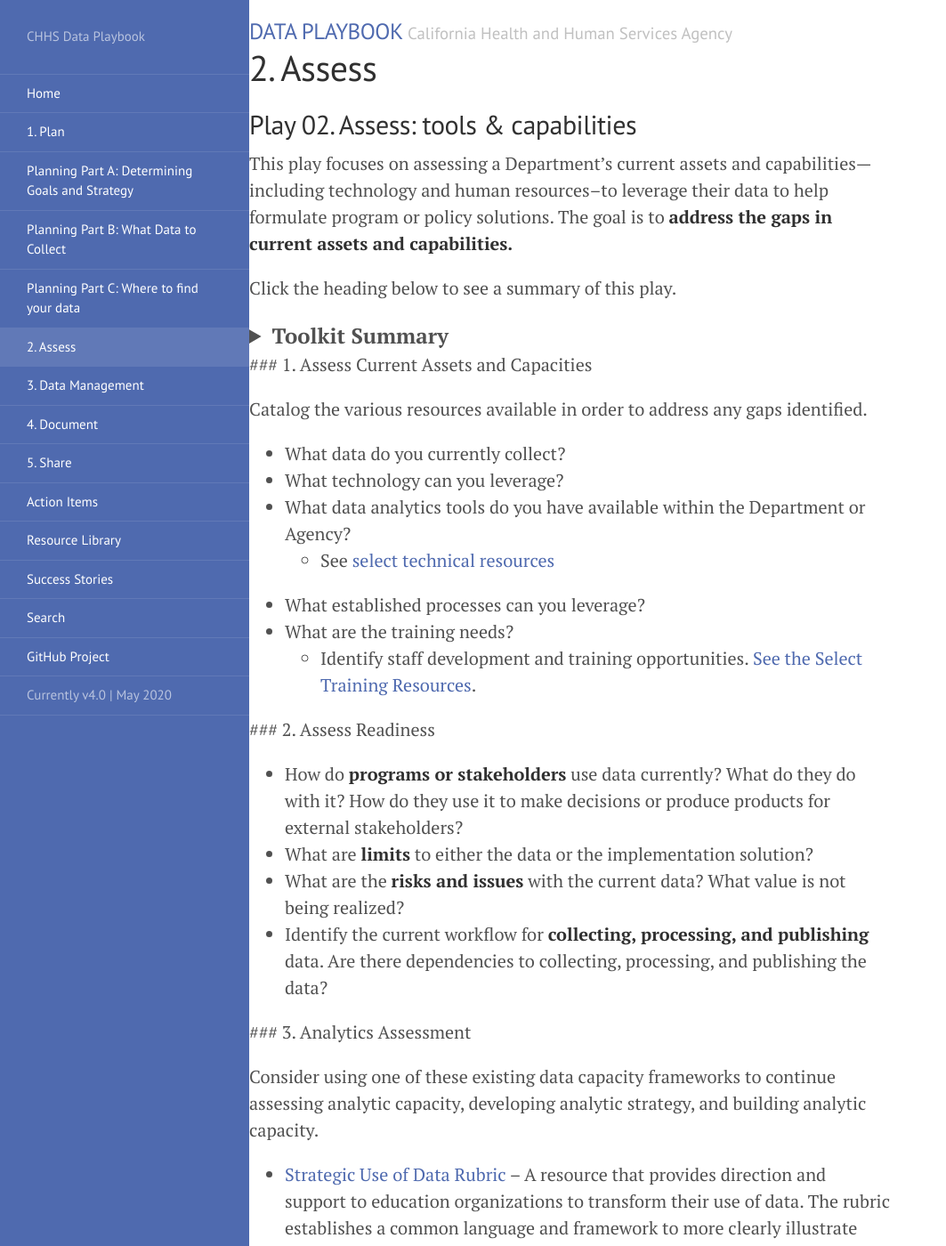
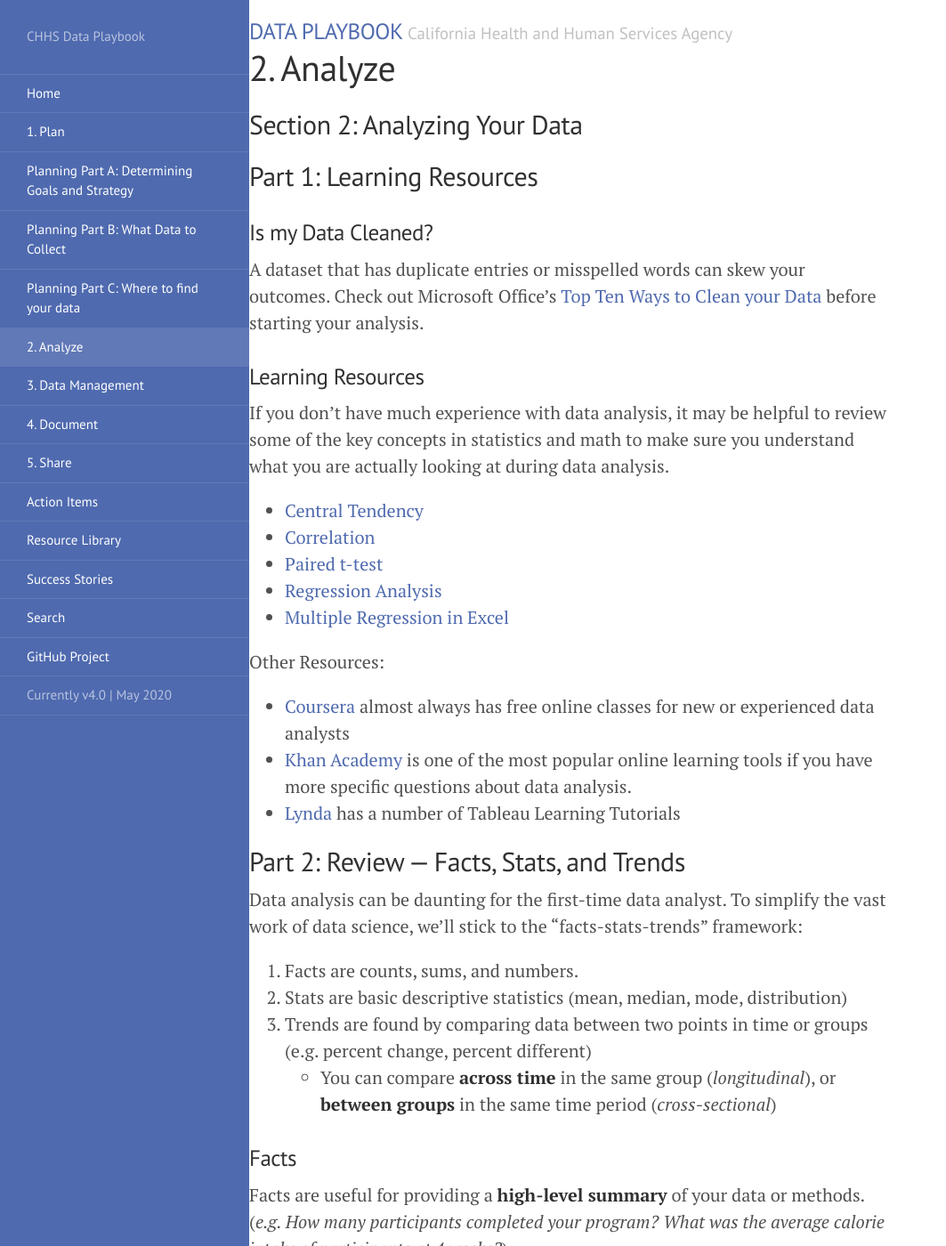
Before and after one commit to chhsdata/dataplaybook, a Jekyll site: the page built from 2_assess.md, in a window 1280 px wide and 1400 px high. Shown: the whole window at 89% size, without its empty margins (0-1063 px from the left). Built offline with Jekyll 4.4.1, drawn with Linux system fonts in a browser that asks for light colours; Markdown is read by kramdown in place of the engine named in the settings; some of the changed text lies outside the part shown.

Commit message:
play 2 Update

```diff
--- a/2_assess.md
+++ b/2_assess.md
@@ -1,81 +1,68 @@
 ---
 layout: page
-title: 2. Assess
+title: 2. Analyze
 permalink: /assess/
 ---
-## Play 02. Assess: tools & capabilities
+## Section 2: Analyzing Your Data
 
-This play focuses on assessing a Department’s current assets and capabilities—including technology and human resources–to leverage their data to help formulate program or policy solutions. The goal is to **address the gaps in current assets and capabilities.**
+## Part 1: Learning Resources
 
-Click the heading below to see a summary of this play.
-<details>
-  <summary style="font-size:18pt; font-weight: bold;">Toolkit Summary</summary>
+### Is my Data Cleaned?
 
-* Assess Current Assets and Capacities
-* Assess departmental readiness for analytics
-* Data Capacity Frameworks
-    * [Strategic Use of Data Rubric](https://sdp.cepr.harvard.edu/strategic-use-data-rubric/)
-    * [CA Public Health data rubric](https://github.com/chhsdata/dataplaybook/raw/gh-pages/documents/Public-Health-Strategic-Use-of-Data-Rubric-09-04-18.docx).
-    * [Analytics Capability Roadmap for Human Service Agencies]({{ site.baseurl }}/documents/APHSA-Analytic-Capability-Roadmap-1-0-for-Human-Services-Agencies.pdf)
-    * [Roadmap to Capacity Building in Analytics]({{ site.baseurl }}/documents/APHSA-Roadmap-to-Capacity-Building-in-Analytics-White-Paper.pdf)
-* Analytics Capacity Building
-      * [Strategies for Collecting Data, Analyzing Data, and Reporting the Results](http://www.calhr.ca.gov/Training/Pages/course-description.aspx?class=Strategies%20for%20Collecting%20Data,%20Analyzing%20Data,%20and%20Reporting%20the%20Results)
-    * [How to Lead with Data](http://www.calhr.ca.gov/Training/Pages/course-description.aspx?class=How%20to%20Lead%20with%20Data)
-    * [Communicating with Data](http://www.calhr.ca.gov/Training/Pages/course-description.aspx?class=Communicating%20with%20Data)
-    * Microsoft Excel –
-      * [Excel Level 1](http://www.calhr.ca.gov/Training/Pages/course-description.aspx?class=Excel%20Level%201)
-      * [Excel Level 2](http://www.calhr.ca.gov/Training/Pages/course-description.aspx?class=Excel%20Level%202) **·** [Pivot Tables, Charts, and Filters](http://www.calhr.ca.gov/Training/Pages/course-description.aspx?class=Excel%20Level%202%20(Pivot%20Tables,%20Charts%20and%20Filters)) **·** <a href="http://www.calhr.ca.gov/Training/Pages/course-description.aspx?class=Excel%20Level%202%20(Formulas)" target="_blank">Formulas</a>
-      * [Excel Level 3](http://www.calhr.ca.gov/Training/Pages/course-description.aspx?class=Excel%20Level%203)
-    * Tableau Business Intelligence and Analytics –
-      * [Tableau Desktop and Web Authoring Help](https://onlinehelp.tableau.com/current/pro/desktop/en-us/default.htm).
-      * [Tableau Essentials Training](https://www.lynda.com/Tableau-tutorials/Tableau-9-Essential-Training/386886-2.html).
-      * [Data Visualization and Communication with Tableau](https://www.coursera.org/learn/analytics-tableau/).
+A dataset that has duplicate entries or misspelled words can skew your outcomes. Check out Microsoft Office’s [Top Ten Ways to Clean your Data](https://support.office.com/en-us/article/Top-ten-ways-to-clean-your-data-2844b620-677c-47a7-ac3e-c2e157d1db19) before starting your analysis.
 
+### Learning Resources
 
-</details>
+If you don’t have much experience with data analysis, it may be helpful to review some of the key concepts in statistics and math to make sure you understand what you are actually looking at during data analysis.
+  * [Central Tendency](https://statistics.laerd.com/statistical-guides/measures-central-tendency-mean-mode-median.php)
+  * [Correlation](https://www.excelfunctions.net/excel-correl-function.html)
+  * [Paired t-test](www.real-statistics.com/students-t-distribution/paired-sample-t-test/)
+  * [Regression Analysis](https://www.qimacros.com/hypothesis-testing/regression/)
+  * [Multiple Regression in Excel](https://www.businessinsider.com/understand-excel-multiple-regression-2014-10)
 
-  ### 1. Assess Current Assets and Capacities
+Other Resources:
+  * [Coursera](https://www.coursera.org/courses?query=beginner data analysis) almost always has free online classes for new or experienced  data analysts
+  * [Khan Academy](https://www.khanacademy.org/computing/ap-computer-science-principles/data-analysis-101) is one of the most popular online learning tools if you have more  specific questions about data analysis.
+  * [Lynda](https://www.lynda.com/Tableau-tutorials/Tableau-9-Essential-Training/386886-2.html) has a number of Tableau Learning Tutorials
 
-Catalog the various resources available in order to address any gaps identified.
+## Part 2: Review — Facts, Stats, and Trends
 
-  * What data do you currently collect?
-  * What technology can you leverage?
-  * What data analytics tools do you have available within the Department or Agency?
-    * See [select technical resources](https://chhsdata.github.io/dataplaybook/resource_library/#technicalresources)
-  * What established processes can you leverage?
-  * What are the training needs?
-    * Identify staff development and training opportunities. [See the Select Training Resources](https://chhsdata.github.io/dataplaybook/resource_library/#trainingresources).
+Data analysis can be daunting for the first-time data analyst. To simplify the vast work of  data science, we’ll stick to the “facts-stats-trends” framework:
+1. Facts are counts, sums, and numbers.
+2. Stats are basic descriptive statistics  (mean, median, mode, distribution)
+3. Trends are found by comparing data between two points in time or groups (e.g. percent change, percent different)
+    * You can compare **across time** in the same group (*longitudinal*), or **between groups** in the same time period (*cross-sectional*)
 
- ### 2. Assess Readiness
+### Facts
 
-  * How do **programs or stakeholders** use data currently? What do they do with it? How do they use it to make decisions or produce products for external stakeholders?
-  * What are **limits** to either the data or the implementation solution?
-  * What are the **risks and issues** with the current data? What value is not being realized?
-  * Identify the current workflow for **collecting, processing, and publishing** data. Are there dependencies to collecting, processing, and publishing the data?
+Facts are useful for providing a **high-level summary** of your data or methods. (*e.g. How many participants completed your program?  What was the average calorie intake of participants  at 4 weeks?*)
 
- ### 3. Analytics Assessment
+  * Facts can **contextualize** your data as percentages, fractions, or rates (*e.g. 100 participants  completed the program out of  150 = 67% completion rate*)
+  * If you ever had benchmark measurements or metrics to set a baseline for your data, you can  compare facts with those to assess **whether some intervention was successful.** (*E.g. Only 80/150 participants  completed the program prior to our change in outreach. Thus, we increased completion by nearly 14% through this project.*)
 
-Consider using one of these existing data capacity frameworks to continue assessing analytic capacity, developing analytic strategy, and building analytic capacity.
+### Stats
 
-  * [Strategic Use of Data Rubric](https://sdp.cepr.harvard.edu/strategic-use-data-rubric/) – A resource that provides direction and support to education organizations to transform their use of data. The rubric establishes a common language and framework to more clearly illustrate what effective data use at the system-level looks like.
-    * The California Department of Public Health has adapted the data rubric to their needs. [Download the Public Health data rubric here](https://github.com/chhsdata/dataplaybook/raw/gh-pages/documents/Public-Health-Strategic-Use-of-Data-Rubric-09-04-18.docx).
+Gathering meaningful statistics about your data is essential to gaining a deeper understanding into the impacts it had on your users. Even basic statistical transformations can reveal surprising patterns in your data.
 
-  * [Analytics Capability Roadmap for Human Service Agencies]({{ site.baseurl }}/documents/APHSA-Analytic-Capability-Roadmap-1-0-for-Human-Services-Agencies.pdf) – Helps assess current analytic capability and developing an analytic strategy to help meet their organizational objectives and measure outcomes across programs.
+  * Simply put, stats present high-level summaries and suggest implications of your data
+  * Often the basis of simple charts and tables
+  * **Central Tendency** is one simple but powerful statistical measure
+    * Mean, median, and mode are all measures of central tendency — that is, how each data  point relates to the average
+    * Excel can [calculate](https://access-excel.tips/excel-central-tendency-mean-mode-median/) this for you
+  * It can be useful to **compare the central tendency of different populations** in your study  (*Example: did individuals who completed your program experience fewer days of unemployment on average than those who did not complete the program?*)
+  * **The Distribution** of your dataset — or how each data point relates to the set as a whole — can tell you a lot about your data through **visualizations** or **graphs**
+    * You can easily mistake a skewed dataset for a positive/negative outcome if you only rely on central tendency  (*e.g. out of 100 participants who completed the program, one reported 300 days of unemployment compared to an average of 14-20 days for the remaining 99. Since the 50  who did not complete the program experienced an average of 20-30 days of unemployment, __you underestimated the effectiveness of your program__ due to the presence of this outlier.*)
 
-  * [Roadmap to Capacity Building in Analytics]({{ site.baseurl }}/documents/APHSA-Roadmap-to-Capacity-Building-in-Analytics-White-Paper.pdf) – Provides information on (1) analytical capabilities required for successful analytical efforts, (2) skillsets as well as governance structures and change management processes for such efforts, and (3) practical examples of existing solutions across public and private health and human service sectors.
-  * Select Training Resources for Building Analytic Capacity:
-    * [Strategies for Collecting Data, Analyzing Data, and Reporting the Results](http://www.calhr.ca.gov/Training/Pages/course-description.aspx?class=Strategies%20for%20Collecting%20Data,%20Analyzing%20Data,%20and%20Reporting%20the%20Results) – collecting data, analyzing data, and reporting the results.
-    * [How to Lead with Data](http://www.calhr.ca.gov/Training/Pages/course-description.aspx?class=How%20to%20Lead%20with%20Data) – advancing strategic priorities, optimizing operations, and building trust with customers.
-    * [Communicating with Data](http://www.calhr.ca.gov/Training/Pages/course-description.aspx?class=Communicating%20with%20Data) – concepts, conventions, and mechanics behind the effective use of tables, charts, and graphs.
-    * Microsoft Excel –
-      * [Excel Level 1](http://www.calhr.ca.gov/Training/Pages/course-description.aspx?class=Excel%20Level%201)
-      * [Excel Level 2](http://www.calhr.ca.gov/Training/Pages/course-description.aspx?class=Excel%20Level%202) **·** [Pivot Tables, Charts, and Filters](http://www.calhr.ca.gov/Training/Pages/course-description.aspx?class=Excel%20Level%202%20(Pivot%20Tables,%20Charts%20and%20Filters)) **·** <a href="http://www.calhr.ca.gov/Training/Pages/course-description.aspx?class=Excel%20Level%202%20(Formulas)" target="_blank">Formulas</a>
-      * [Excel Level 3](http://www.calhr.ca.gov/Training/Pages/course-description.aspx?class=Excel%20Level%203)
-    * Tableau Business Intelligence and Analytics –
-      * [Tableau Desktop and Web Authoring Help](https://onlinehelp.tableau.com/current/pro/desktop/en-us/default.htm).
-      * [Tableau Essentials Training](https://www.lynda.com/Tableau-tutorials/Tableau-9-Essential-Training/386886-2.html).
-      * [Data Visualization and Communication with Tableau](https://www.coursera.org/learn/analytics-tableau/).
+### Trends
 
+Trends are what result when you combine your **facts** with your **stats** — they reveal broader patterns that describe your program’s impact and answer your guiding questions.
+
+Some examples trends and how to find them:
+  * Compare the average rate of completion of your project over time (How many participants  completed your program on average at three different timepoints?)
+  * How did the percent of people who reported high satisfaction with the program change over time? (Was the percentage higher in at one time? Why?)
+  * Was one group more likely to experience unemployment one year after completion than another?
+
+>**Note**: When comparing distributions or central tendencies between two populations over time, you must prove any differences are statistically significant — that is, **it is more than 95% likely** that the differences you found between populations is actually due to your intervention and **not to random chance**. You can do this using something called a [t-test](www.real-statistics.com/students-t-distribution/paired-sample-t-test/).  Read more about statistical  significance [here](https://hbr.org/2016/02/a-refresher-on-statistical-significance).
 
 <!-- Pagination -->
 <div class="pagination">
```
Also changed, not shown: 1_plan.md (+0 -1 lines), 1_plan_a.md (+1 -2 lines), 1_plan_b.md (+1 -2 lines), 1_plan_c.md (+1 -2 lines).
